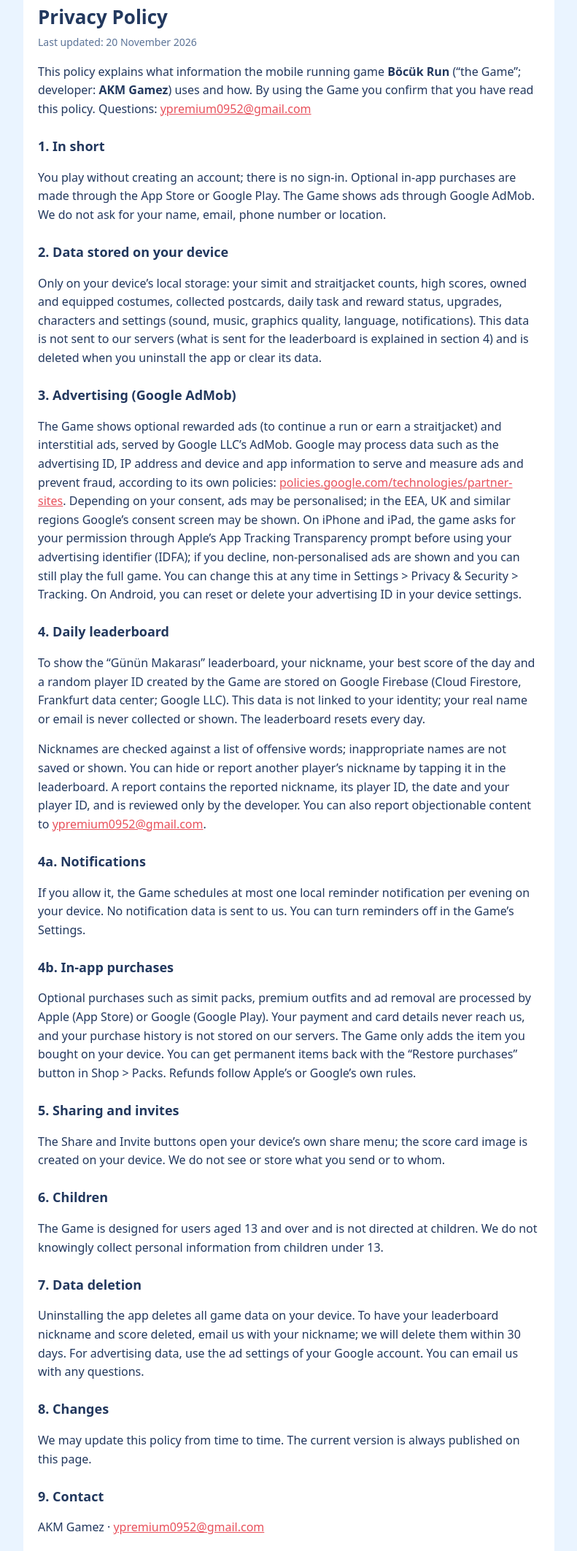
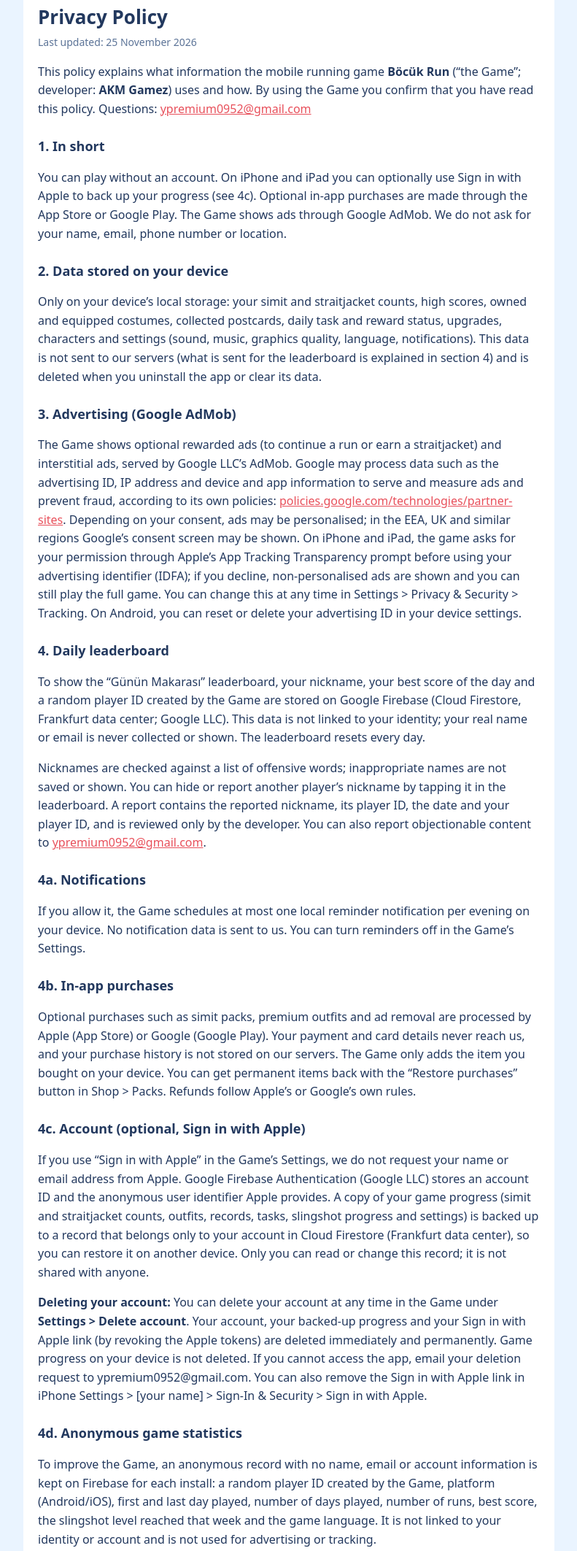
Before and after one commit to ypremium0952/makara-kosusu-gizlilik, a plain HTML site: page index.html in a window 1280 px wide. Shown: the part 179-2304 px from the top of the page at 73% size, without its empty margins (244-1035 px from the left). Drawn offline with Linux system fonts and the light colour scheme.

Commit message:
Gizlilik: Apple ile Giriş, hesap silme ve anonim istatistikler
Co-Authored-By: Claude Opus 5.5 <noreply@anthropic.com>
Claude-Session: https://claude.ai/code/session_01BafjQJXweotx1SNDDLsDjg

```diff
--- a/index.html
+++ b/index.html
@@ -15,28 +15,34 @@ div.en{display:none}body.lang-en div.en{display:block}body.lang-en div.tr{displa
 </style></head><body>
 <div class="w"><header><img src="ikon.png" alt=""><div class="logo">Böcük Run<small>AKM Gamez</small></div></header>
 <div class="tabs"><button id="bt" class="on" onclick="document.body.classList.remove('lang-en');bt.classList.add('on');be.classList.remove('on')">Türkçe</button><button id="be" onclick="document.body.classList.add('lang-en');be.classList.add('on');bt.classList.remove('on')">English</button></div>
-<div class="card"><div class="tr"><h1>Gizlilik Politikası</h1><p class="mut">Son güncelleme: 20 Kasım 2026</p>
+<div class="card"><div class="tr"><h1>Gizlilik Politikası</h1><p class="mut">Son güncelleme: 25 Kasım 2026</p>
 <p>Bu politika, <b>Böcük Run</b> adlı mobil koşu oyununun (“Oyun”; geliştirici: <b>AKM Gamez</b>) hangi bilgileri nasıl kullandığını açıklar. Oyunu kullanarak bu politikayı okuduğunuzu kabul etmiş olursunuz. Sorularınız için: <a href="mailto:ypremium0952@gmail.com">ypremium0952@gmail.com</a></p>
-<h2>1. Kısaca</h2><p>Oyunu hesap açmadan oynarsınız; giriş yapma özelliği yoktur. İsteğe bağlı uygulama içi satın almalar App Store veya Google Play üzerinden yapılır. Oyun, Google AdMob aracılığıyla reklam gösterir. Sizden ad, e-posta, telefon numarası veya konum gibi kişisel bilgiler istenmez.</p>
+<h2>1. Kısaca</h2><p>Oyunu hesap açmadan oynayabilirsiniz. iPhone ve iPad’de isteğe bağlı olarak “Apple ile Giriş” yapıp ilerlemenizi yedekleyebilirsiniz (bkz. 4c). İsteğe bağlı uygulama içi satın almalar App Store veya Google Play üzerinden yapılır. Oyun, Google AdMob aracılığıyla reklam gösterir. Sizden ad, e-posta, telefon numarası veya konum gibi kişisel bilgiler istenmez.</p>
 <h2>2. Cihazınızda saklanan bilgiler</h2><p>Oyunun çalışması için şu bilgiler yalnızca cihazınızın yerel depolamasında tutulur: simit ve deli gömleği sayınız, rekorlarınız, satın aldığınız ve giydiğiniz kostümler, topladığınız kartpostallar, günlük görev ve ödül durumu, yükseltmeler, karakterler ve ayarlar (ses, müzik, grafik kalitesi, dil, bildirim). Bu bilgiler sunucularımıza gönderilmez (sıralama için gönderilenler 4. maddede açıklanmıştır). Uygulamayı silerseniz veya uygulama verilerini temizlerseniz bu bilgiler de silinir.</p>
 <h2>3. Reklamlar (Google AdMob)</h2><p>Oyunda ödüllü reklamlar (devam etmek veya deli gömleği kazanmak için, isteğe bağlı) ve geçiş reklamları gösterilir. Reklamlar Google LLC’nin AdMob hizmetiyle sunulur. Google; reklam sunmak, ölçmek ve dolandırıcılığı önlemek amacıyla cihazınızdan reklam kimliği, IP adresi, cihaz ve uygulama bilgileri gibi verileri kendi politikalarına göre işleyebilir. Ayrıntılar: <a href="https://policies.google.com/technologies/partner-sites">policies.google.com/technologies/partner-sites</a>.</p>
 <p>İzninize bağlı olarak reklamlar ilgi alanlarınıza göre kişiselleştirilmiş olabilir; Avrupa Ekonomik Alanı ve Birleşik Krallık gibi bölgelerde Google’ın izin ekranı gösterilebilir. iPhone ve iPad’de oyun, reklam kimliğinizi (IDFA) kullanmadan önce Apple’ın “Uygulama İzleme Şeffaflığı” penceresiyle izninizi sorar; izin vermezseniz kişiselleştirilmemiş reklamlar gösterilir ve oyunu tamamen oynamaya devam edebilirsiniz. Bu izni istediğiniz zaman Ayarlar &gt; Gizlilik ve Güvenlik &gt; İzleme bölümünden değiştirebilirsiniz. Android’de reklam kimliğinizi cihaz ayarlarından sıfırlayabilir veya silebilirsiniz.</p>
 <h2>4. Günlük sıralama</h2><p>“Günün Makarası” sıralamasını gösterebilmek için takma adınız, o günkü en yüksek puanınız ve oyunun rastgele oluşturduğu bir oyuncu kimliği Google Firebase’de (Cloud Firestore, Frankfurt veri merkezi; Google LLC) saklanır. Bu bilgiler kimliğinizle ilişkilendirilmez; gerçek adınız veya e-posta adresiniz toplanmaz ve gösterilmez. Sıralama her gün yenilenir.</p><p>Takma adlar uygunsuz kelime listesine göre denetlenir; uygunsuz adlar kaydedilmez ve gösterilmez. Sıralamada başka bir oyuncunun adına dokunarak onu gizleyebilir veya şikâyet edebilirsiniz. Şikâyet; şikâyet edilen takma adı, onun oyuncu kimliğini, tarihi ve sizin oyuncu kimliğinizi içerir ve yalnızca geliştirici tarafından incelenir. Uygunsuz içerik bildirimlerini <a href="mailto:ypremium0952@gmail.com">ypremium0952@gmail.com</a> adresine de gönderebilirsiniz.</p><h2>4a. Bildirimler</h2><p>İzin verirseniz oyun cihazınızda akşamları en fazla bir yerel hatırlatma bildirimi kurar. Bildirimlerle ilgili hiçbir veri bize gönderilmez. Hatırlatmaları oyunun Ayarlar bölümünden kapatabilirsiniz.</p>
 <h2>4b. Uygulama içi satın almalar</h2><p>Simit paketleri, özel kostümler ve reklamları kaldırma gibi isteğe bağlı satın almalar Apple (App Store) veya Google (Google Play) tarafından işlenir. Ödeme ve kart bilgileriniz bize hiçbir zaman ulaşmaz; satın alma geçmişiniz sunucularımızda saklanmaz. Oyun yalnızca satın aldığınız ürünü cihazınıza ekler. Kalıcı ürünleri oyundaki Mağaza &gt; Paketler bölümündeki “Satın alımları geri yükle” düğmesiyle geri alabilirsiniz. İade talepleri Apple veya Google’ın kendi kurallarına göre yapılır.</p>
+<h2>4c. Hesap (isteğe bağlı, Apple ile Giriş)</h2><p>Oyunun Ayarlar bölümünden “Apple ile Giriş Yap” seçeneğini kullanırsanız Apple’dan adınızı veya e-posta adresinizi istemeyiz. Google Firebase Authentication (Google LLC) bir hesap kimliği ve Apple’ın verdiği anonim kullanıcı tanımlayıcısını saklar. Oyun ilerlemenizin bir kopyası (simit ve deli gömleği sayısı, kostümler, rekorlar, görevler, sapan ilerlemesi ve ayarlar), başka bir cihazda geri yükleyebilmeniz için Cloud Firestore’da (Frankfurt veri merkezi) yalnızca sizin hesabınıza ait bir kayda yedeklenir. Bu kaydı yalnızca siz okuyup değiştirebilirsiniz; başkalarıyla paylaşılmaz.</p>
+<p><b>Hesabı silme:</b> Hesabınızı istediğiniz zaman oyunda <b>Ayarlar &gt; Hesabı sil</b> ile silebilirsiniz. Silme işleminde hesabınız, yedeklenen oyun ilerlemeniz ve Apple ile Giriş bağlantınız (Apple belirteçleri iptal edilerek) hemen ve kalıcı olarak silinir. Cihazınızdaki oyun ilerlemesi silinmez. Uygulamaya erişemiyorsanız silme talebinizi ypremium0952@gmail.com adresine gönderebilirsiniz. Apple ile Giriş bağlantısını iPhone Ayarları &gt; [adınız] &gt; Oturum Açma ve Güvenlik &gt; Apple ile Giriş bölümünden de kaldırabilirsiniz.</p>
+<h2>4d. Anonim oyun istatistikleri</h2><p>Oyunu geliştirebilmek için her kurulum için Firebase’de ad, e-posta veya hesap bilgisi içermeyen anonim bir kayıt tutulur: oyunun rastgele oluşturduğu oyuncu kimliği, platform (Android/iOS), ilk ve son oynama günü, oynanan gün sayısı, koşu sayısı, en iyi skor, o hafta sapan etkinliğinde ulaşılan bölüm ve oyun dili. Bu kayıt kimliğinizle veya hesabınızla ilişkilendirilmez ve reklam ya da izleme amacıyla kullanılmaz.</p>
 <h2>5. Paylaşma ve davet</h2><p>“Paylaş” ve “Davet” düğmeleri cihazınızın kendi paylaşım menüsünü açar; skor kartı görseli cihazınızda oluşturulur. Hangi uygulamayla kime ne gönderdiğinizi biz görmeyiz ve saklamayız.</p>
 <h2>6. Çocuklar</h2><p>Oyun 13 yaş ve üzeri kullanıcılar için tasarlanmıştır ve çocuklara yönelik değildir. 13 yaşından küçük çocuklardan bilerek kişisel bilgi toplamayız.</p>
-<h2>7. Verilerin silinmesi</h2><p>Uygulamayı kaldırmanız cihazınızdaki tüm oyun verilerini siler. Sıralamadaki takma adınızın ve puanınızın silinmesini isterseniz takma adınızla bize e-posta gönderin; en geç 30 gün içinde sileriz. Reklam verileri için Google hesabınızın reklam ayarlarını kullanabilirsiniz. Sorularınız için bize e-posta gönderebilirsiniz.</p>
+<h2>7. Verilerin silinmesi</h2><p>Uygulamayı kaldırmanız cihazınızdaki tüm oyun verilerini siler. Apple ile giriş yaptıysanız hesabınızı ve yedeğinizi oyunda Ayarlar &gt; Hesabı sil ile silebilirsiniz (bkz. 4c). Sıralamadaki takma adınızın ve puanınızın silinmesini isterseniz takma adınızla bize e-posta gönderin; en geç 30 gün içinde sileriz. Reklam verileri için Google hesabınızın reklam ayarlarını kullanabilirsiniz. Sorularınız için bize e-posta gönderebilirsiniz.</p>
 <h2>8. Değişiklikler</h2><p>Bu politikayı zaman zaman güncelleyebiliriz. Güncel sürüm her zaman bu sayfada yayınlanır.</p>
-<h2>9. İletişim</h2><p>AKM Gamez · <a href="mailto:ypremium0952@gmail.com">ypremium0952@gmail.com</a></p></div><div class="en"><h1>Privacy Policy</h1><p class="mut">Last updated: 20 November 2026</p>
+<h2>9. İletişim</h2><p>AKM Gamez · <a href="mailto:ypremium0952@gmail.com">ypremium0952@gmail.com</a></p></div><div class="en"><h1>Privacy Policy</h1><p class="mut">Last updated: 25 November 2026</p>
 <p>This policy explains what information the mobile running game <b>Böcük Run</b> (“the Game”; developer: <b>AKM Gamez</b>) uses and how. By using the Game you confirm that you have read this policy. Questions: <a href="mailto:ypremium0952@gmail.com">ypremium0952@gmail.com</a></p>
-<h2>1. In short</h2><p>You play without creating an account; there is no sign-in. Optional in-app purchases are made through the App Store or Google Play. The Game shows ads through Google AdMob. We do not ask for your name, email, phone number or location.</p>
+<h2>1. In short</h2><p>You can play without an account. On iPhone and iPad you can optionally use Sign in with Apple to back up your progress (see 4c). Optional in-app purchases are made through the App Store or Google Play. The Game shows ads through Google AdMob. We do not ask for your name, email, phone number or location.</p>
 <h2>2. Data stored on your device</h2><p>Only on your device’s local storage: your simit and straitjacket counts, high scores, owned and equipped costumes, collected postcards, daily task and reward status, upgrades, characters and settings (sound, music, graphics quality, language, notifications). This data is not sent to our servers (what is sent for the leaderboard is explained in section 4) and is deleted when you uninstall the app or clear its data.</p>
 <h2>3. Advertising (Google AdMob)</h2><p>The Game shows optional rewarded ads (to continue a run or earn a straitjacket) and interstitial ads, served by Google LLC’s AdMob. Google may process data such as the advertising ID, IP address and device and app information to serve and measure ads and prevent fraud, according to its own policies: <a href="https://policies.google.com/technologies/partner-sites">policies.google.com/technologies/partner-sites</a>. Depending on your consent, ads may be personalised; in the EEA, UK and similar regions Google’s consent screen may be shown. On iPhone and iPad, the game asks for your permission through Apple’s App Tracking Transparency prompt before using your advertising identifier (IDFA); if you decline, non-personalised ads are shown and you can still play the full game. You can change this at any time in Settings &gt; Privacy &amp; Security &gt; Tracking. On Android, you can reset or delete your advertising ID in your device settings.</p>
 <h2>4. Daily leaderboard</h2><p>To show the “Günün Makarası” leaderboard, your nickname, your best score of the day and a random player ID created by the Game are stored on Google Firebase (Cloud Firestore, Frankfurt data center; Google LLC). This data is not linked to your identity; your real name or email is never collected or shown. The leaderboard resets every day.</p><p>Nicknames are checked against a list of offensive words; inappropriate names are not saved or shown. You can hide or report another player’s nickname by tapping it in the leaderboard. A report contains the reported nickname, its player ID, the date and your player ID, and is reviewed only by the developer. You can also report objectionable content to <a href="mailto:ypremium0952@gmail.com">ypremium0952@gmail.com</a>.</p><h2>4a. Notifications</h2><p>If you allow it, the Game schedules at most one local reminder notification per evening on your device. No notification data is sent to us. You can turn reminders off in the Game’s Settings.</p>
 <h2>4b. In-app purchases</h2><p>Optional purchases such as simit packs, premium outfits and ad removal are processed by Apple (App Store) or Google (Google Play). Your payment and card details never reach us, and your purchase history is not stored on our servers. The Game only adds the item you bought on your device. You can get permanent items back with the “Restore purchases” button in Shop &gt; Packs. Refunds follow Apple’s or Google’s own rules.</p>
+<h2>4c. Account (optional, Sign in with Apple)</h2><p>If you use “Sign in with Apple” in the Game’s Settings, we do not request your name or email address from Apple. Google Firebase Authentication (Google LLC) stores an account ID and the anonymous user identifier Apple provides. A copy of your game progress (simit and straitjacket counts, outfits, records, tasks, slingshot progress and settings) is backed up to a record that belongs only to your account in Cloud Firestore (Frankfurt data center), so you can restore it on another device. Only you can read or change this record; it is not shared with anyone.</p>
+<p><b>Deleting your account:</b> You can delete your account at any time in the Game under <b>Settings &gt; Delete account</b>. Your account, your backed-up progress and your Sign in with Apple link (by revoking the Apple tokens) are deleted immediately and permanently. Game progress on your device is not deleted. If you cannot access the app, email your deletion request to ypremium0952@gmail.com. You can also remove the Sign in with Apple link in iPhone Settings &gt; [your name] &gt; Sign-In &amp; Security &gt; Sign in with Apple.</p>
+<h2>4d. Anonymous game statistics</h2><p>To improve the Game, an anonymous record with no name, email or account information is kept on Firebase for each install: a random player ID created by the Game, platform (Android/iOS), first and last day played, number of days played, number of runs, best score, the slingshot level reached that week and the game language. It is not linked to your identity or account and is not used for advertising or tracking.</p>
 <h2>5. Sharing and invites</h2><p>The Share and Invite buttons open your device’s own share menu; the score card image is created on your device. We do not see or store what you send or to whom.</p>
 <h2>6. Children</h2><p>The Game is designed for users aged 13 and over and is not directed at children. We do not knowingly collect personal information from children under 13.</p>
-<h2>7. Data deletion</h2><p>Uninstalling the app deletes all game data on your device. To have your leaderboard nickname and score deleted, email us with your nickname; we will delete them within 30 days. For advertising data, use the ad settings of your Google account. You can email us with any questions.</p>
+<h2>7. Data deletion</h2><p>Uninstalling the app deletes all game data on your device. If you signed in with Apple, delete your account and backup in the Game under Settings &gt; Delete account (see 4c). To have your leaderboard nickname and score deleted, email us with your nickname; we will delete them within 30 days. For advertising data, use the ad settings of your Google account. You can email us with any questions.</p>
 <h2>8. Changes</h2><p>We may update this policy from time to time. The current version is always published on this page.</p>
 <h2>9. Contact</h2><p>AKM Gamez · <a href="mailto:ypremium0952@gmail.com">ypremium0952@gmail.com</a></p></div></div></div>
 <script>if(/^en/i.test(navigator.language)&&!/^tr/i.test(navigator.language)){document.body.classList.add('lang-en');be.classList.add('on');bt.classList.remove('on');}</script>
```
